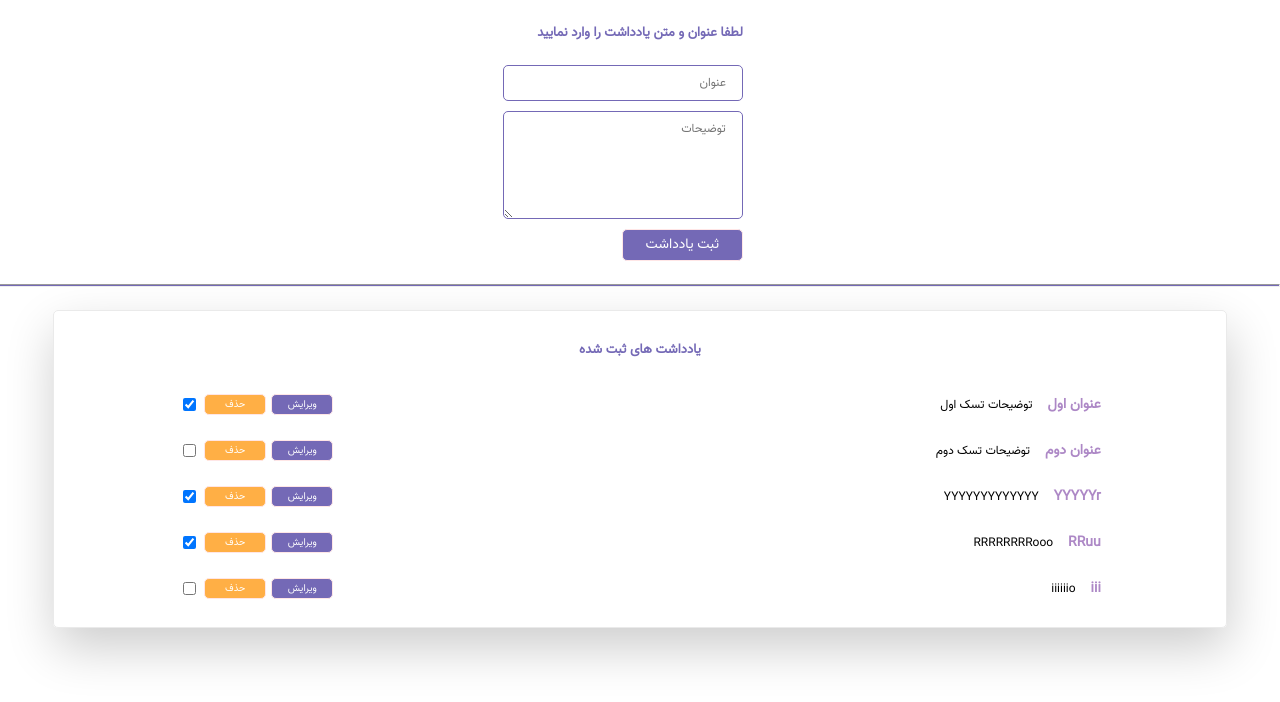
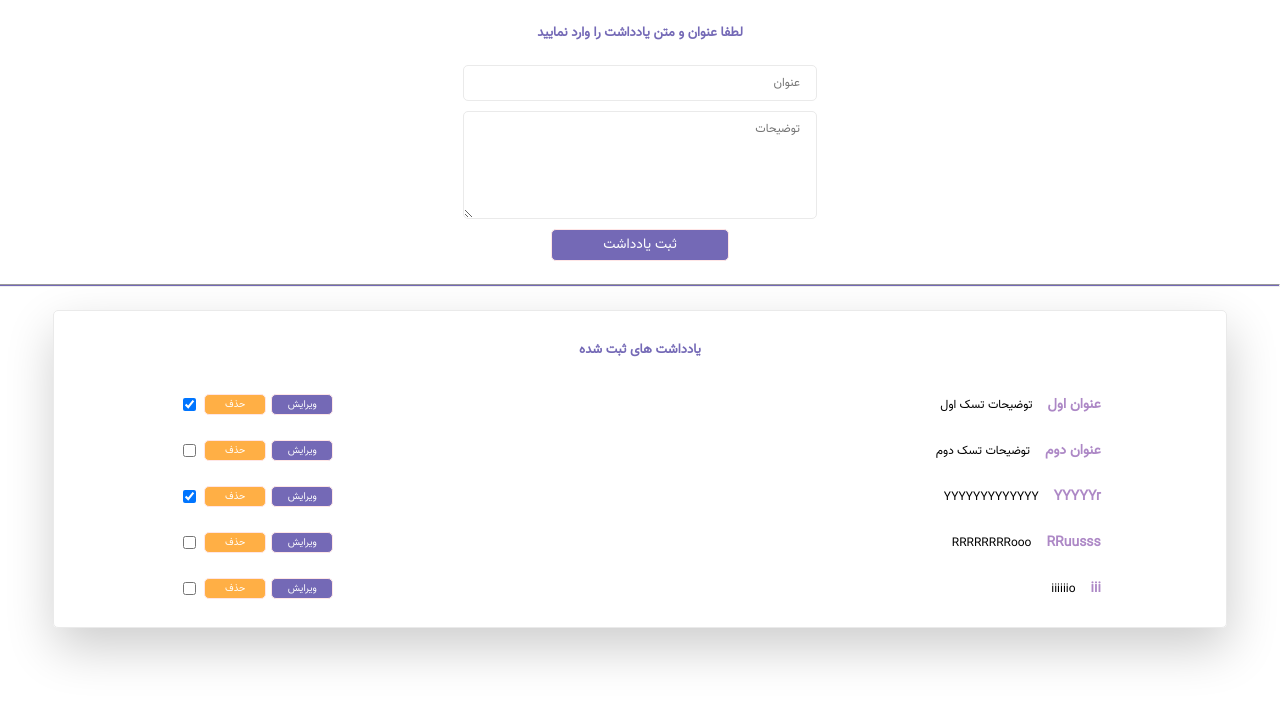
Before and after one commit to behnam74gh/TodoListY, a React (Create React App) app: page / in a window 1280 px wide. Shown: the top 702 px of the page. Built offline with nearby package versions, Linux system fonts and the light colour scheme; data requests are answered from the project's data file.

Commit message:
TodoList Refactored

```diff
--- a/db.json
+++ b/db.json
@@ -20,9 +20,9 @@
     },
     {
       "id": "b951",
-      "title": "RRuu",
+      "title": "RRuusss",
       "description": "RRRRRRRRooo",
-      "isDone": true
+      "isDone": false
     },
     {
       "id": "c40a",
--- a/src/App.css
+++ b/src/App.css
@@ -3,6 +3,9 @@
 }
 .w-50 {
   width: 50% !important;
+}
+.w-25 {
+  width: 25% !important;
 }
 .todo-container {
   width: 100%;
@@ -86,11 +89,14 @@
 .form-wrapper {
   display: flex;
   flex-direction: column;
+  width: 100%;
+  align-items: center;
 }
 .todo-form {
   display: flex;
   flex-direction: column;
-  justify-content: space-around;
+  width: 50%;
+  align-items: center;
   gap: 10px 0;
 }
 input, textarea {
@@ -98,7 +104,7 @@ input, textarea {
   font-size: 12px;
   padding: 8px 16px;
   border-radius: 5px;
-  border: 1px solid #7469B6;
+  border: 1px solid #eaeaea;
 }
 button {
   all: unset;
--- a/src/App.js
+++ b/src/App.js
@@ -1,6 +1,7 @@
 import React, {useEffect, useState} from 'react'
 import axios from 'axios';
 import './App.css';
+import TodoList from './components/TodoList/TodoList';
 
 const App = () => {
   const [mode, setMode] = useState('create');
@@ -159,15 +160,15 @@ const App = () => {
       <div className="form-wrapper">
         <h5>لطفا عنوان و متن یادداشت را وارد نمایید</h5>
         <form className="todo-form" onSubmit={submitHandler}>
-          <input type='text' placeholder='عنوان' value={task.title} className='w-100'
+          <input type='text' placeholder='عنوان' value={task.title} className='w-50'
             onChange={(e) => setTask({...task, title: e.target.value})}
           />
 
-          <textarea value={task.description} placeholder='توضیحات' rows="5" className='w-100'
+          <textarea value={task.description} placeholder='توضیحات' rows="5" className='w-50'
             onChange={(e) => setTask({...task, description: e.target.value})}
           ></textarea>
 
-          <button type="submit" className='w-50'>
+          <button type="submit" className='w-25'>
           {loading ? "Loading ..." : mode === "create" ? "ثبت یادداشت" : "ویرایش یادداشت"}
           </button>
         </form>
@@ -175,36 +176,9 @@ const App = () => {
 
       <hr />
 
-      <div className="todo-wrapper">
-        <h5>یادداشت های ثبت شده</h5>
-        {loading ? (
-        <div className="w-100">
-            <span>Loading...</span>
-        </div>
-        ) : (
-        tasks.length > 0 &&
-        tasks.map((task) => (
-          <div className="task-wrapper" style={{background: activeTask === task.id && "#E1AFD1"}} key={task.id}>
-            <strong className='title'>{task.title}</strong>
-            <p className='description'>{task.description}</p>
-            <div className="tasks-options-wrapper">
-              <button type='button' className='update-button' onClick={() => updateTaskHandler(task)}>
-                {activeTask === task.id ? "لغو" : "ویرایش"}
-              </button>
-              <button type='button' className='delete-button' onClick={() => removeTaskHandler(task.id)}>حذف</button>
-              <input
-                type="checkbox"
-                className="check-task-status"
-                value={task.isDone ? true : false}
-                checked={task.isDone ? true : false}
-                onChange={() => changeStatusHandler(task)}
-              />
-            </div>
-          </div>
-        ))
-        )}
-        {errorText.length > 0 && <p className='warning-message'>{errorText}</p>}
-      </div>
+      <TodoList loading={loading} tasks={tasks} errorText={errorText} activeTask={activeTask}
+        updateTask={updateTaskHandler} removeTask={removeTaskHandler} changeStatus={changeStatusHandler}
+      />
     </div>
   )
 }
--- /dev/null
+++ b/src/components/TodoList/TodoList.jsx
@@ -0,0 +1,40 @@
+import React from 'react'
+
+const TodoList = (props) => {
+    const {loading,tasks,updateTask,removeTask,changeStatus,activeTask,errorText} = props;
+
+  return (
+    <div className="todo-wrapper">
+        <h5>یادداشت های ثبت شده</h5>
+        {loading ? (
+        <div className="w-100">
+            <span>Loading...</span>
+        </div>
+        ) : (
+        tasks.length > 0 &&
+        tasks.map((task) => (
+          <div className="task-wrapper" style={{background: activeTask === task.id && "#E1AFD1"}} key={task.id}>
+            <strong className='title'>{task.title}</strong>
+            <p className='description'>{task.description}</p>
+            <div className="tasks-options-wrapper">
+              <button type='button' className='update-button' onClick={() => updateTask(task)}>
+                {activeTask === task.id ? "لغو" : "ویرایش"}
+              </button>
+              <button type='button' className='delete-button' onClick={() => removeTask(task.id)}>حذف</button>
+              <input
+                type="checkbox"
+                className="check-task-status"
+                value={task.isDone ? true : false}
+                checked={task.isDone ? true : false}
+                onChange={() => changeStatus(task)}
+              />
+            </div>
+          </div>
+        ))
+        )}
+        {errorText.length > 0 && <p className='warning-message'>{errorText}</p>}
+      </div>
+  )
+}
+
+export default TodoList
```
